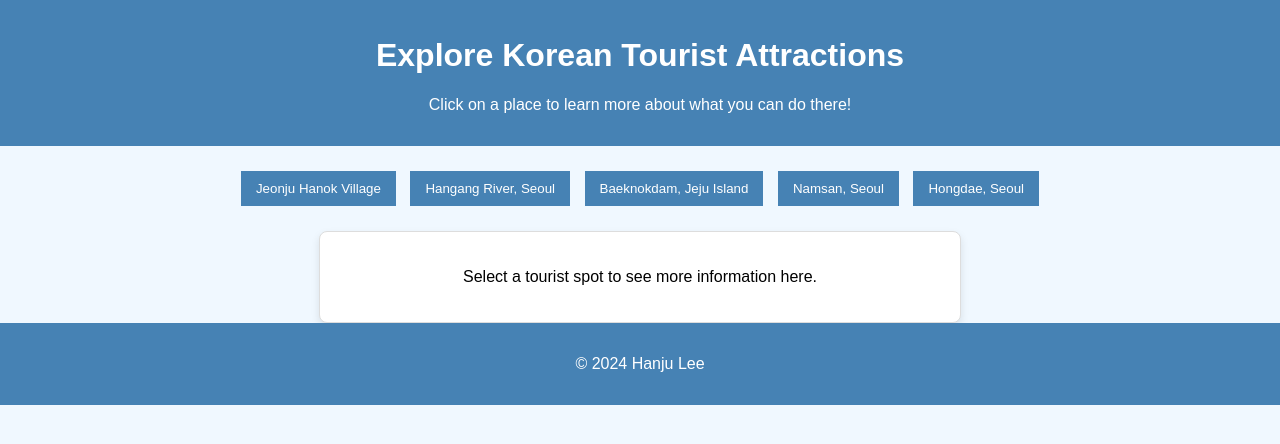
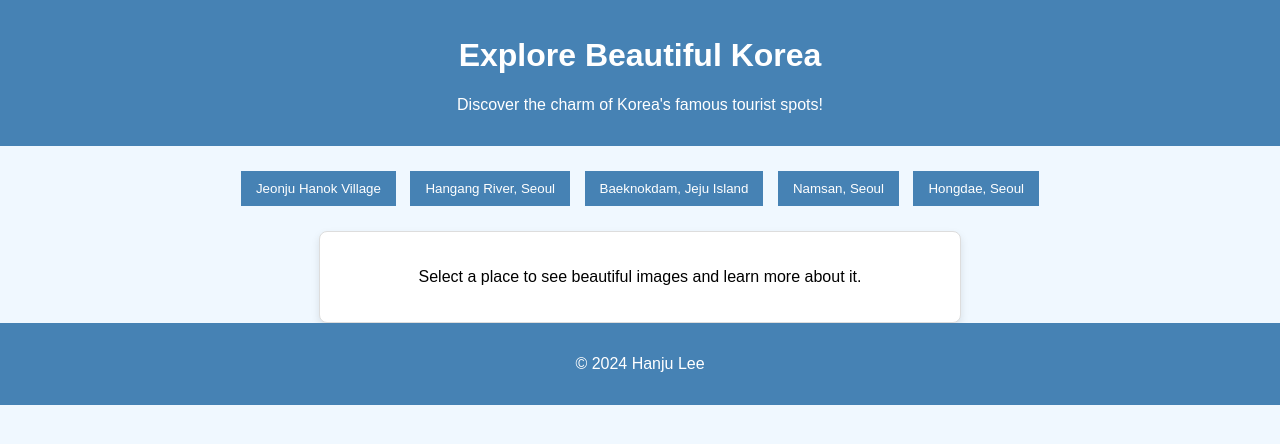
Before and after one commit to HanjuLee00/github.io, a plain HTML site: page index.html in a window 1280 px wide. Drawn offline with Linux system fonts and the light colour scheme.

Commit message:
Update index.html

```diff
--- a/index.html
+++ b/index.html
@@ -8,8 +8,8 @@
 </head>
 <body>
     <header>
-        <h1>Explore Korean Tourist Attractions</h1>
-        <p>Click on a place to learn more about what you can do there!</p>
+        <h1>Explore Beautiful Korea</h1>
+        <p>Discover the charm of Korea's famous tourist spots!</p>
     </header>
 
     <nav>
@@ -21,7 +21,7 @@
     </nav>
 
     <section id="content">
-        <p>Select a tourist spot to see more information here.</p>
+        <p>Select a place to see beautiful images and learn more about it.</p>
     </section>
 
     <footer>
```
